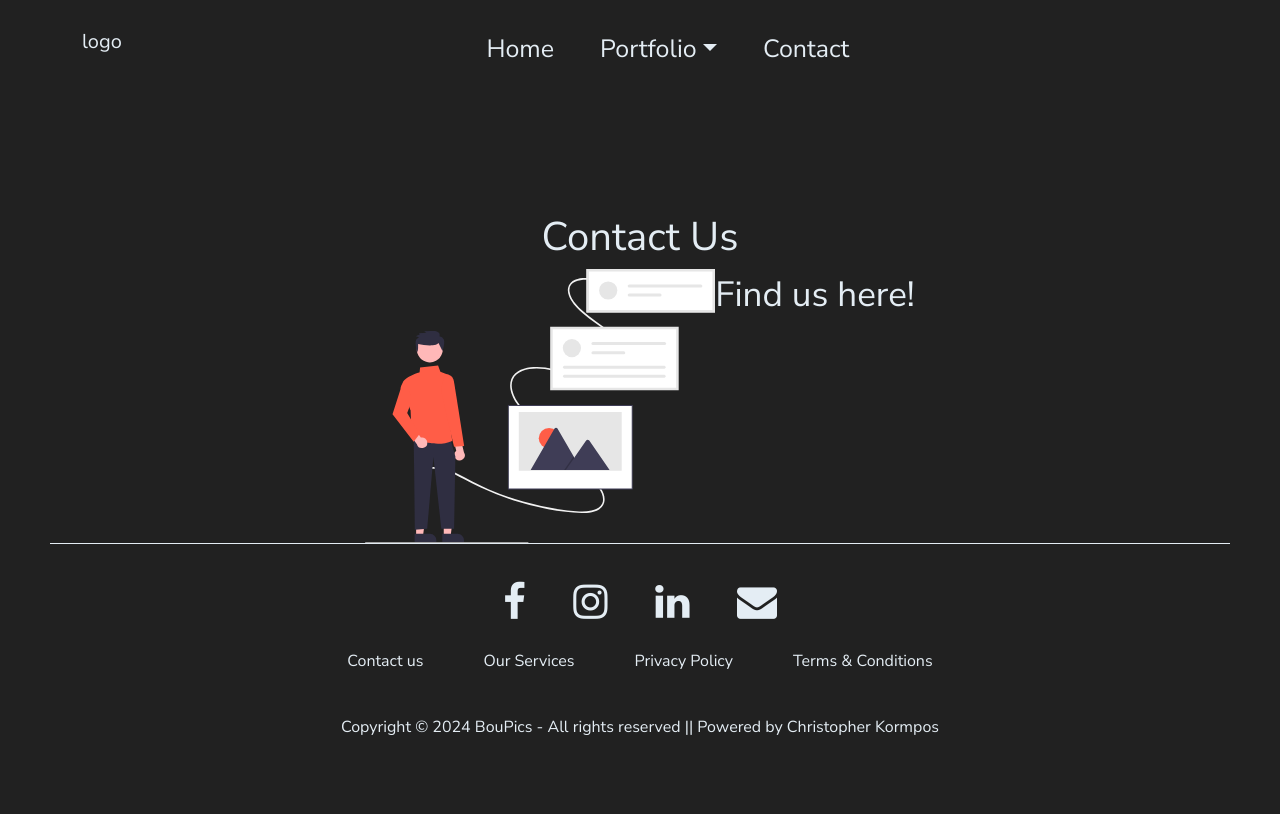
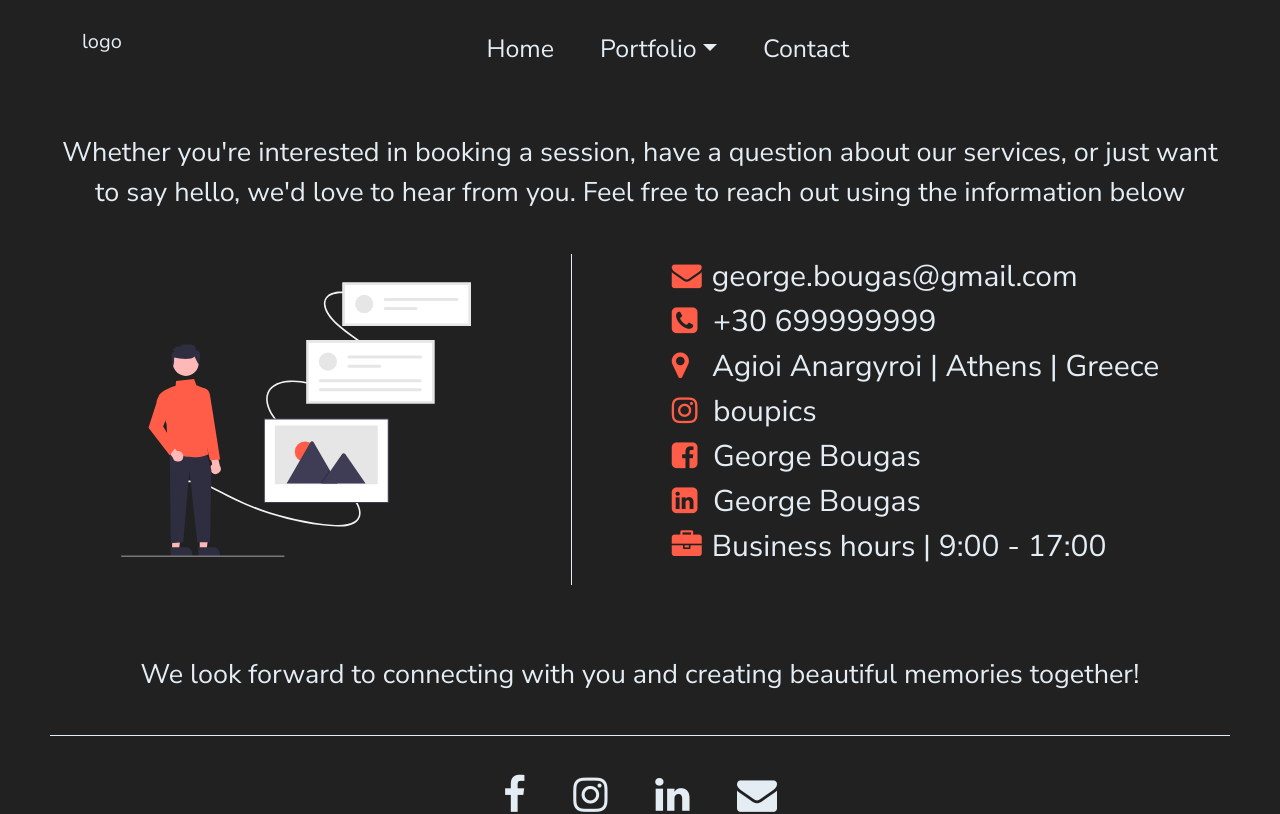
Before and after one commit to christopherkormpos/BouPics, a React (Create React App) app: page /contact in a window 1280 px wide. Shown: the top 814 px of the page. Built offline with nearby package versions, Linux system fonts and the light colour scheme.

Commit message:
Contact page initialization

```diff
--- a/src/components/Navbar.jsx
+++ b/src/components/Navbar.jsx
@@ -15,7 +15,8 @@ function Navigationbar() {
             <Nav.Link href="/">Home</Nav.Link>
             <NavDropdown title="Portfolio" id="collapsible-nav-dropdown">
               <NavDropdown.Item href="/photography">Photography</NavDropdown.Item>
-              <NavDropdown.Item href="/videography">Videography</NavDropdown.Item>
+             {/* <NavDropdown.Item href="/videography">Videography</NavDropdown.Item> */ }
+             {/* VIDEOGRAPHY DROPDOWN ABOVE*/}
             </NavDropdown>
             <Nav.Link href="/contact">Contact</Nav.Link>
           </Nav>
--- a/src/components/Pages/Contact.css
+++ b/src/components/Pages/Contact.css
@@ -1,10 +1,33 @@
 .div-contact{
     display: flex;
     justify-content: center;
-}
-p{
-    font-size: 35px;
+    margin-bottom: 150px;
 }
 .contact-img{
-    width: 350px;
+    width: 450px;
+    padding-right: 100px;
 }
+.p-contact{
+    margin-top: -80px;
+    margin-left: 50px;
+    margin-right: 50px;
+    margin-bottom: 40px;
+    font-size: 27px;
+}
+.contact-info{
+    border-left: 1.5px solid #e4edf4;
+    padding-left: 100px;
+    text-align: left;
+}
+.contact-info p{
+    font-size: 30px;
+}
+.fa-briefcase{
+    width: 40px;
+}
+.fa-envelope{
+    width: 40px;
+}
+.contact-info .fa{
+    color: #ff5d47;
+}
--- a/src/components/Pages/Contact.jsx
+++ b/src/components/Pages/Contact.jsx
@@ -4,13 +4,25 @@ import './Contact.css'
 export const Contact = () => {
   return (
     <div>
-      <h1>Contact Us</h1>
+      <p className="p-contact">Whether you're interested in booking a session, have a question about our services,
+        or just want to say hello, we'd love to hear from you. Feel free to reach out using the information below</p>
       <div className="div-contact">
-        <img src="./images/contact.svg" alt="" className="contact-img"/>
-        <div>
-          <p>Find us here!</p>
+        <img src="./images/contact.svg" alt="" className="contact-img" />
+        <div className="contact-info">
+          <p>
+          <i class="fa fa-envelope"></i>george.bougas@gmail.com
+            <br />
+            <i class="fa fa-phone-square"></i> &nbsp;+30 699999999
+            <br />
+            <i class="fa fa-map-marker"></i> &nbsp;&nbsp;Agioi Anargyroi | Athens | Greece
+            <br />
+            <i class="fa fa-instagram"></i> &nbsp;boupics<br />
+            <i class="fa fa-facebook-square"></i> &nbsp;George Bougas<br />
+            <i class="fa fa-linkedin-square"></i> &nbsp;George Bougas<br />
+            <i class="fa fa-briefcase"></i>Business hours | 9:00 - 17:00</p>
         </div>
       </div>
+      <p className="p-contact">We look forward to connecting with you and creating beautiful memories together!</p>
     </div>
   );
 };
```
Also changed, not shown: TBD.txt.
